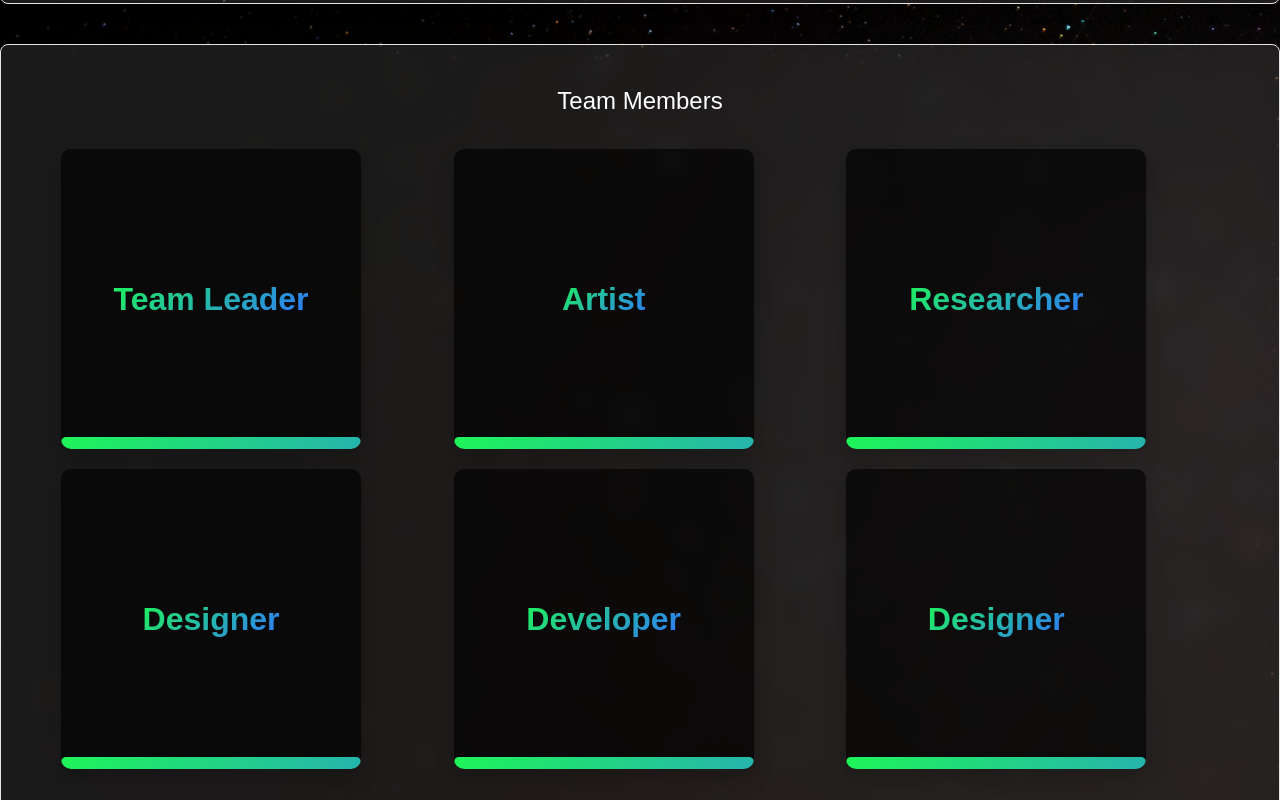
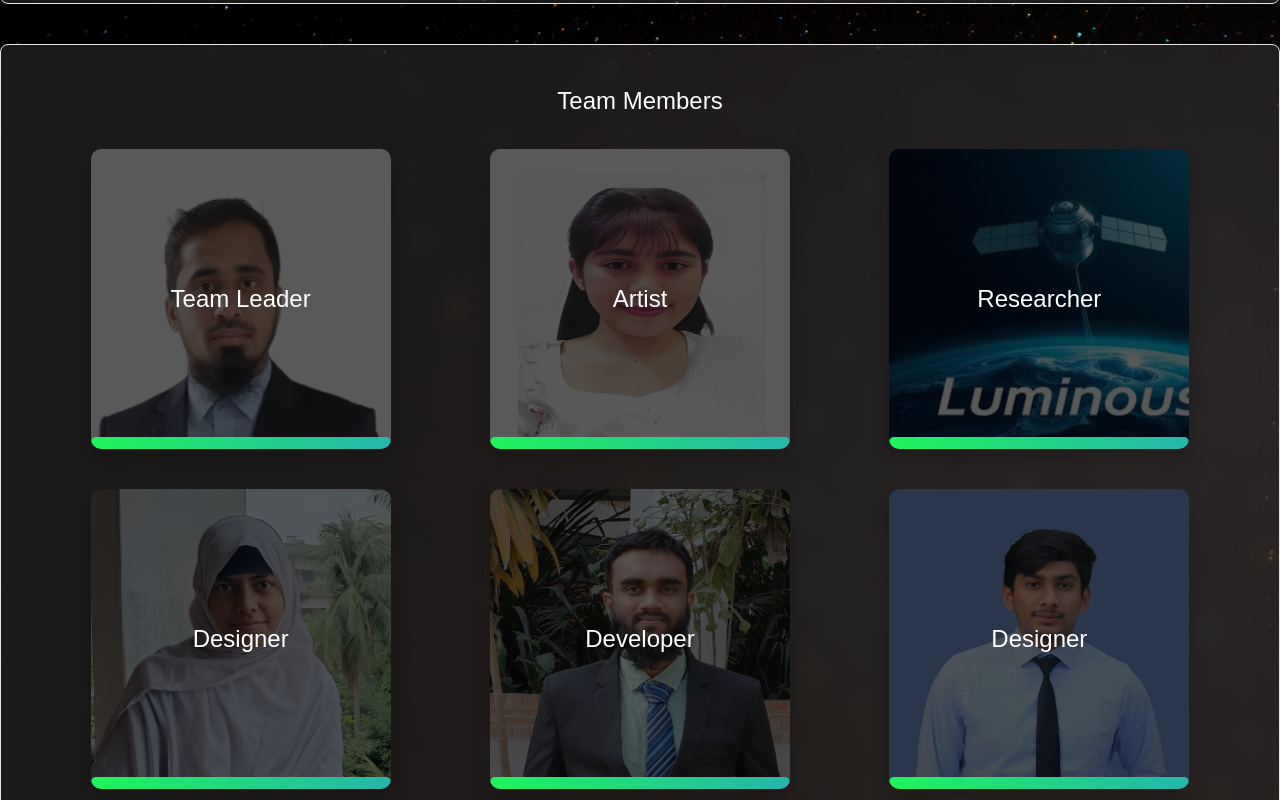
Before and after one commit to Team-Luminous-NASA/aqua-vision, a Next.js app: page /about in a window 1280 px wide. Shown: the part 680-1480 px from the top of the page. Built offline with nearby package versions, Linux system fonts and the light colour scheme.

Commit message:
Fixed many thing

```diff
--- a/package.json
+++ b/package.json
@@ -24,6 +24,7 @@
     "react": "^18",
     "react-dom": "^18",
     "react-icons": "^5.3.0",
+    "sharp": "^0.33.5",
     "tailwind-merge": "^2.5.2",
     "tailwindcss-animate": "^1.0.7"
   },
--- a/src/app/(main)/about/page.tsx
+++ b/src/app/(main)/about/page.tsx
@@ -9,7 +9,7 @@ const AboutPage = () => {
       <div className="mb-10">
         <AboutText />
       </div>
-      <div>
+      <div className="mx-auto">
         <TeamMemberSection />
       </div>
     </div>
--- a/src/components/common/card/slide/SlideCard.tsx
+++ b/src/components/common/card/slide/SlideCard.tsx
@@ -1,30 +1,42 @@
 import { ITeamMember } from "@/config/team";
 import styles from "@/styles/components/cards/slide.module.css";
+import React from "react";
 
 const SlideCard = ({ member }: { member: ITeamMember }) => {
-  if (member) {
+  if (member.bgClassName) {
     return (
-      <div className={styles.cardContainer}>
-        <div className={styles.card}>
-          <div
-            className={`${styles.frontContent} bg-${member.bgClassName} bg-cover bg-no-repeat  bg-black/65 bg-blend-overlay`}
-          >
-            <p>{member.role}</p>
-          </div>
-          <div className={styles.content}>
-            <p className={styles.heading}>
-              <a
-                href={"https://aqua-vision.vercel.app"}
-                target="_blank"
-                rel="noopener noreferrer"
+      <a
+        href={member.socialLinks?.[0]?.link || "#"}
+        target="_blank"
+        rel="noopener noreferrer"
+      >
+        <div className={`${styles.cardContainer}`}>
+          <div className={styles.card}>
+            {member.bgClassName && (
+              <div
+                className={`${styles.frontContent} bg-${member.bgClassName} bg-cover bg-no-repeat  bg-black/65 bg-blend-overlay text-2xl`}
               >
-                {member.name}
-              </a>
-            </p>
-            <p className="text-xl text-black">{member.role}</p>
+                <div>{member.role}</div>
+              </div>
+            )}
+            <div className={styles.content}>
+              <p className={styles.heading}>{member.name}</p>
+              <p className="text-xl text-black">{member.role}</p>
+              <div className="flex items-center justify-around">
+                {member.socialLinks &&
+                  member.socialLinks.map(
+                    (link) =>
+                      link.icon &&
+                      React.createElement(link.icon, {
+                        key: link.link,
+                        className: "w-5 h-5",
+                      })
+                  )}
+              </div>
+            </div>
           </div>
         </div>
-      </div>
+      </a>
     );
   }
 };
--- a/src/components/pages/about/AboutText.tsx
+++ b/src/components/pages/about/AboutText.tsx
@@ -22,6 +22,7 @@ const AboutText = () => {
           alt="Team Luminous"
           width={500}
           height={500}
+          loading="lazy"
         />
       </div>
     </section>
--- a/src/components/pages/about/TeamMember.tsx
+++ b/src/components/pages/about/TeamMember.tsx
@@ -3,12 +3,12 @@ import { TeamMembers } from "@/config/team";
 
 const TeamMemberSection = () => {
   return (
-    <section className="glassomorphic p-10 my-5 -z-10">
+    <section className="glassomorphic p-10 my-5 -z-10 mx-auto">
       <h2 className="text-2xl mb-3 text-center">Team Members</h2>
-      <div className="p-5 grid grid-cols-3 gap-5">
+      <div className="p-5 grid grid-cols-1 lg:grid-cols-3 gap-10 place-items-center">
         {TeamMembers &&
-          TeamMembers.map((member) => (
-            <SlideCard member={member} key={member.role} />
+          TeamMembers.map((member, index) => (
+            <SlideCard member={member} key={member.role! + index} />
           ))}
       </div>
     </section>
--- a/src/config/team/index.ts
+++ b/src/config/team/index.ts
@@ -52,7 +52,7 @@ export const TeamMembers: ITeamMember[] = [
       {
         name: "LinkedIn",
         icon: FaLinkedin,
-        link: "www.linkedin.com/in/jobayer-hossain-164895288",
+        link: "https://linkedin.com/in/jobayer-hossain-164895288",
       },
       { name: "Mail", icon: IoMdMail, link: "jobayerhossain1202@gmail.com" },
     ],
@@ -74,7 +74,7 @@ export const TeamMembers: ITeamMember[] = [
   {
     name: "Sadman Shafique",
     role: "Researcher",
-    imageUrl: "",
+    imageUrl: "/components/earth.jpg",
     bgClassName: "bgSadman",
     socialLinks: [
       { name: "LinkedIn", icon: FaLinkedin, link: "https://linkedin.com" },
@@ -100,7 +100,7 @@ export const TeamMembers: ITeamMember[] = [
       {
         name: "LinkedIn",
         icon: FaLinkedin,
-        link: "https://linkedin.com/in/kazi-asma-ul-hosna-48ab90317wxyz",
+        link: "https://linkedin.com/in/jashezan",
       },
       { name: "Mail", icon: IoMdMail, link: "jashezan@gmail.com" },
     ],
--- a/src/styles/globals.css
+++ b/src/styles/globals.css
@@ -114,7 +114,7 @@
 
 @layer components {
   .glassomorphic {
-    @apply bg-white text-white bg-opacity-10 backdrop-blur-md border border-border border-opacity-20 rounded-lg shadow-lg;
+    @apply bg-white text-white bg-opacity-10 backdrop-blur-md border border-border border-opacity-20 rounded-lg shadow-lg -z-10;
   }
 
   .hero_section {
--- a/tailwind.config.ts
+++ b/tailwind.config.ts
@@ -7,16 +7,24 @@ const config: Config = {
     "./src/components/**/*.{js,ts,jsx,tsx,mdx}",
     "./src/app/**/*.{js,ts,jsx,tsx,mdx}",
   ],
+  safelist: [
+    "bg-bgShezan",
+    "bg-bgJobayer",
+    "bg-bgAsma",
+    "bg-bgTanni",
+    "bg-bgNaim",
+    "bg-bgSadman",
+  ],
   theme: {
     extend: {
       backgroundImage: {
         bg1: "url('/bg/bg-1.jpeg')",
         bgShezan: "url('/team/shezan.jpg')",
         bgJobayer: "url('/team/jobayer.png')",
-        bgAsma: "url('/team/fahmida.jpg')",
-        bgTanni: "url('/bg/bg-tanni.jpg')",
+        bgAsma: "url('/team/asma.jpg')",
+        bgTanni: "url('/team/fahmida.jpg')",
         bgNaim: "url('/team/naim.jpg')",
-        bgSadman: "url('/bg/bg-1.jpeg')",
+        bgSadman: "url('/team/team-logo.jpg')",
       },
       colors: {
         background: "hsl(var(--background))",
```
Also changed, not shown: 1 other file (tests, documents, lock files or other folders).
